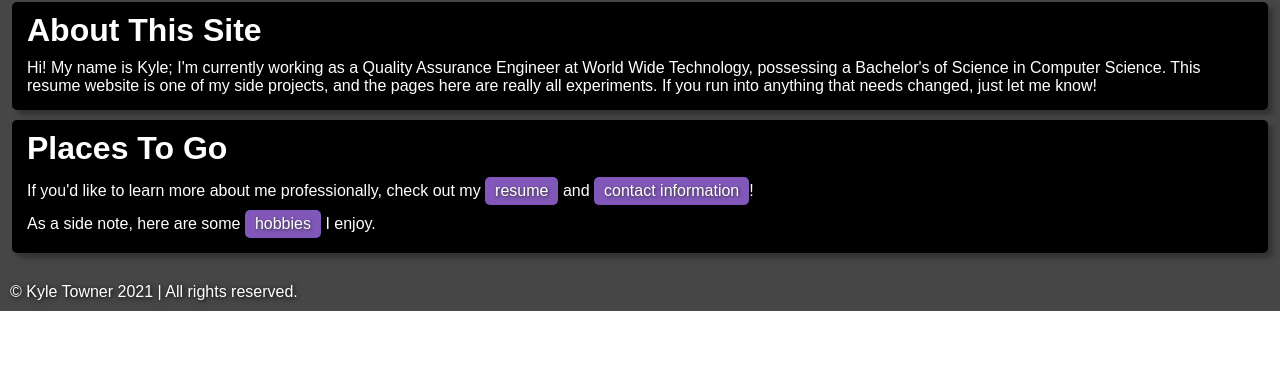
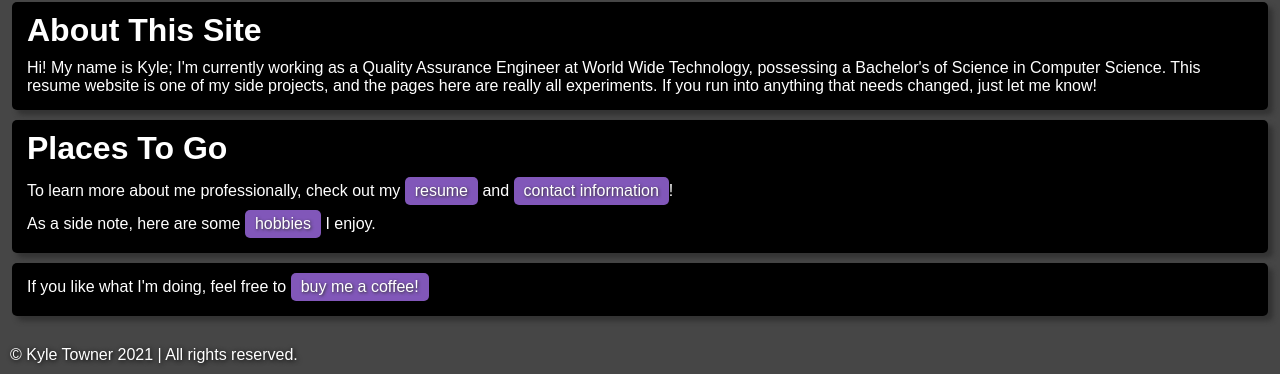
Before and after one commit to ktowner15/ktowner15.github.io, a plain HTML site: page index.html in a window 1280 px wide. Shown: the part 445-819 px from the top of the page. Drawn offline with Linux system fonts and the light colour scheme.

Commit message:
Update index.html
Added a Buy Me A Coffee button.

```diff
--- a/index.html
+++ b/index.html
@@ -25,8 +25,11 @@
         </div>
         <div class="card" style="text-align: left;">
             <h1 style="margin-bottom: 10px;">Places To Go</h1>
-            <p>If you'd like to learn more about me professionally, check out my <a href="resume.html"><button>resume</button></a> and <a href="contact.html"><button>contact information</button></a>!</p>
+            <p>To learn more about me professionally, check out my <a href="resume.html"><button>resume</button></a> and <a href="contact.html"><button>contact information</button></a>!</p>
             <p>As a side note, here are some <a href="./hobbies.html"><button>hobbies</button></a> I enjoy.</p>
+        </div>
+        <div class="card" style="text-align: left;">
+            <p>If you like what I'm doing, feel free to <a href="https://www.buymeacoffee.com/ktowner15"><button>buy me a coffee!</button></a></p>
         </div>
     </div>
     <div class="footer">
```
